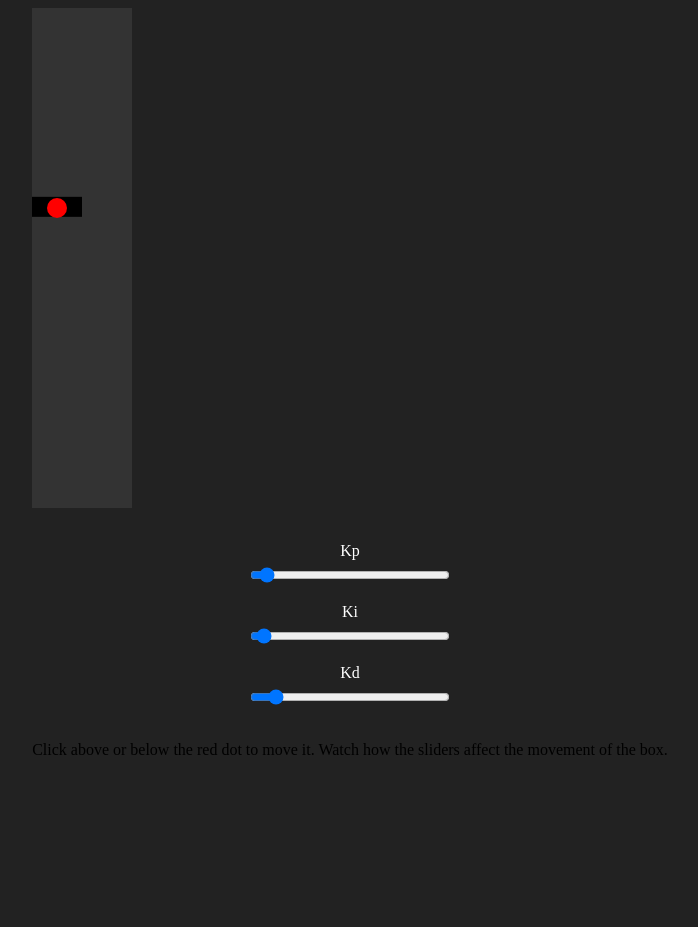
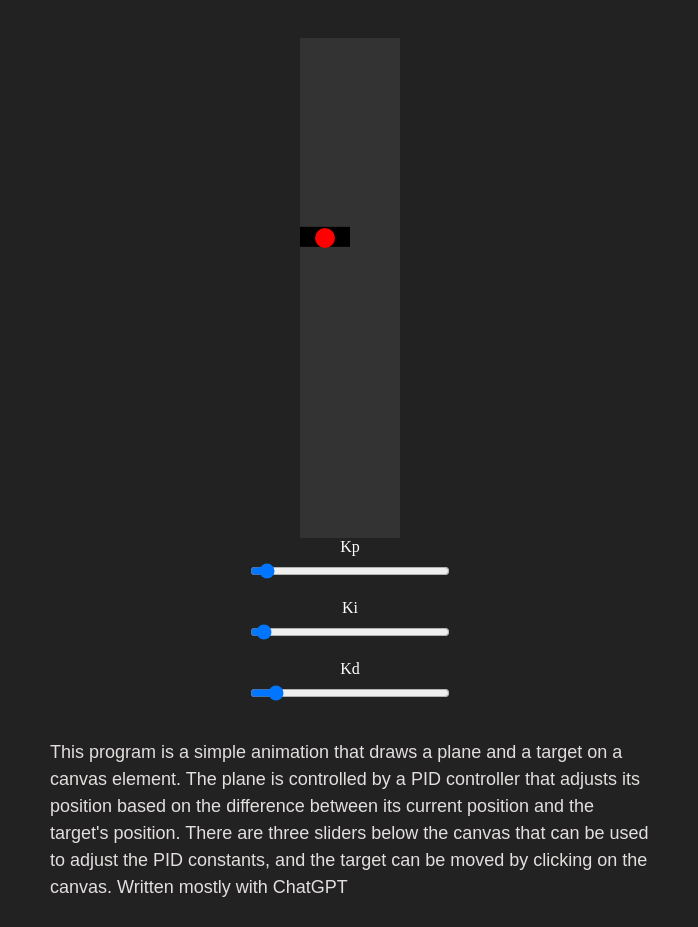
Before and after one commit to samma/testing-llms, a plain HTML site: page index.html in a window 1280 px wide. Shown: the whole page, without its empty margins (290-988 px from the left). Before the commit the page ends 800 px from the top, so only its background shows below. Drawn offline with Linux system fonts and the light colour scheme.

Commit message:
Instructions2

```diff
--- a/index.html
+++ b/index.html
@@ -56,24 +56,36 @@ Make sure that the variables are actually being changed live when the sliders ar
             font-size: 16px;
             margin-bottom: 5px;
         }
+
+        .instruction {
+            font-family: Arial, sans-serif;
+            font-size: 18px;
+            line-height: 1.5;
+            color: #e4dede;
+            margin: 0 auto;
+            max-width: 600px;
+        }
     </style>
 </head>
 
 <body>
     <div class="container">
-        <canvas id="canvas" width="100" height="500"></canvas>
         <div class="slider-container">
+            <canvas id="canvas" width="100" height="500"></canvas>
             <div class="slider-label">Kp</div>
             <input type="range" min="0" max="1" step="0.01" value="0.05" class="slider" id="kp-slider">
             <div class="slider-label">Ki</div>
             <input type="range" min="0" max="0.01" step="0.0001" value="0.0003" class="slider" id="ki-slider">
             <div class="slider-label">Kd</div>
             <input type="range" min="0" max="0.1" step="0.001" value="0.01" class="slider" id="kd-slider">
+            <div class="instruction">
+                <p>This program is a simple animation that draws a plane and a target on a canvas element. The plane is
+                    controlled by a PID controller that adjusts its position based on the difference between its current
+                    position and the target's position. There are three sliders below the canvas that can be used to
+                    adjust the PID constants, and the target can be moved by clicking on the canvas. Written mostly with
+                    ChatGPT</p>
+            </div>
         </div>
-        <div>
-            <p>Click above or below the red dot to move it. Watch how the sliders affect the movement of the box.</p>
-        </div>
-
     </div>
     <script>
         // Get the canvas element and context
```
